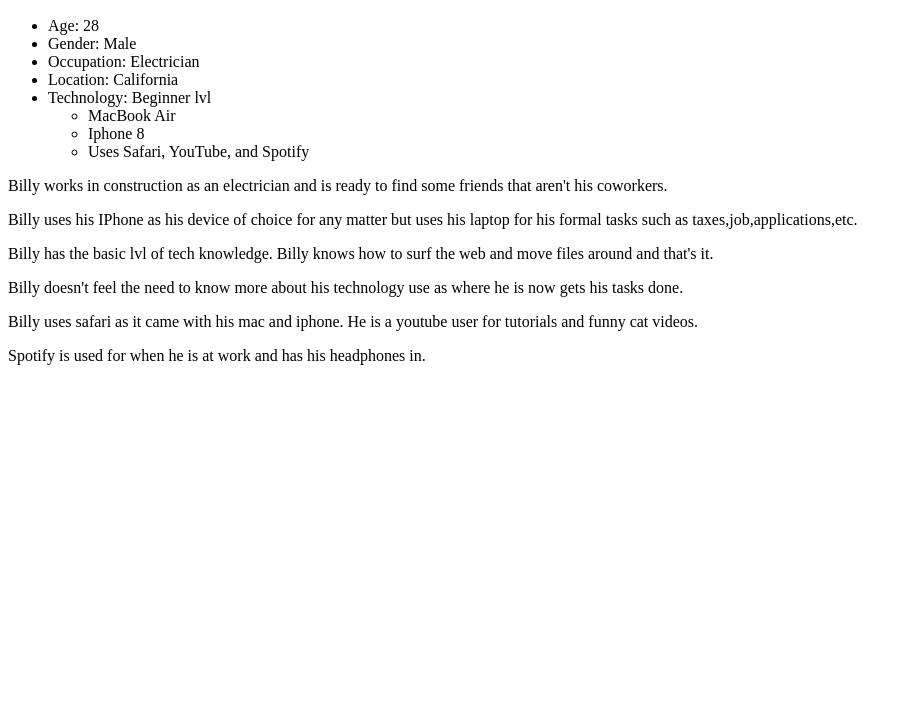
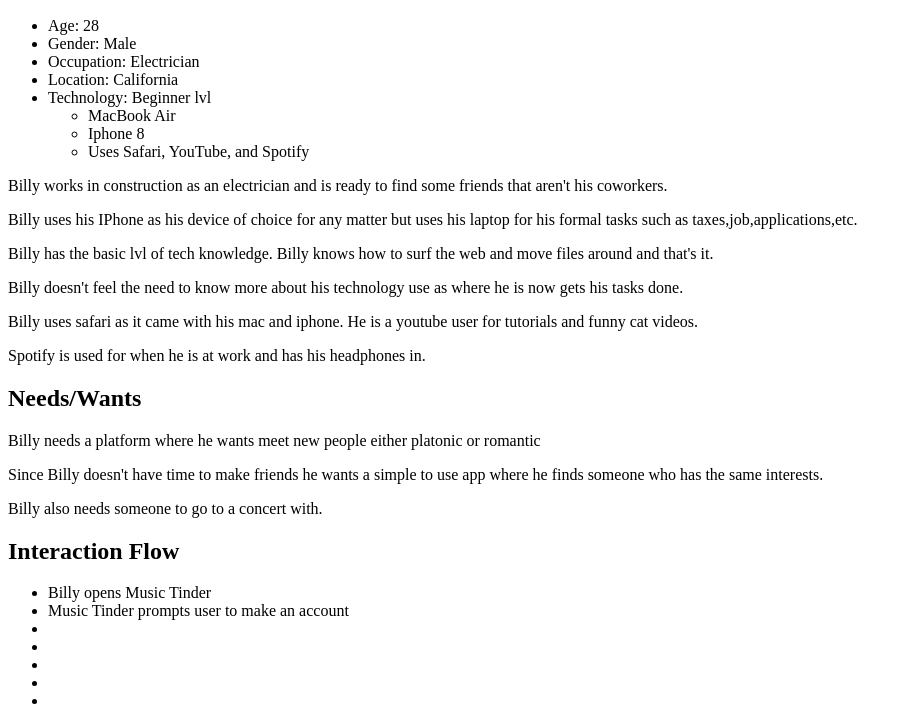
Before and after one commit to The-Octonauts/MusicTinder, a plain HTML site: page documentation/Bob.html in a window 1280 px wide. Shown: the part 110-836 px from the top of the page, without its empty margins (0-912 px from the left). Before the commit the page ends 800 px from the top, so only its background shows below. Drawn offline with Linux system fonts and the light colour scheme.

Commit message:
Started interaction flow

```diff
--- a/documentation/Bob.html
+++ b/documentation/Bob.html
@@ -44,6 +44,29 @@
     </div>
 </section>
 
+<section>
+    <h1>Needs/Wants</h1>
+    <div>
+        <p>Billy needs a platform where he wants meet new people either platonic or romantic</p>
+        <p>Since Billy doesn't have time to make friends he wants a simple to use app where he finds someone who has the same interests.</p>
+        <p>Billy also needs someone to go to a concert with.</p>
+    </div>
+</section>
+
+<section>
+    <h1>Interaction Flow</h1>
+    <div>
+        <ul>
+            <li>Billy opens Music Tinder</li>
+            <li>Music Tinder prompts user to make an account</li>
+            <li></li>
+            <li></li>
+            <li></li>
+            <li></li>
+            <li></li>
+        </ul>
+    </div>
+</section>
 
 
 
```
